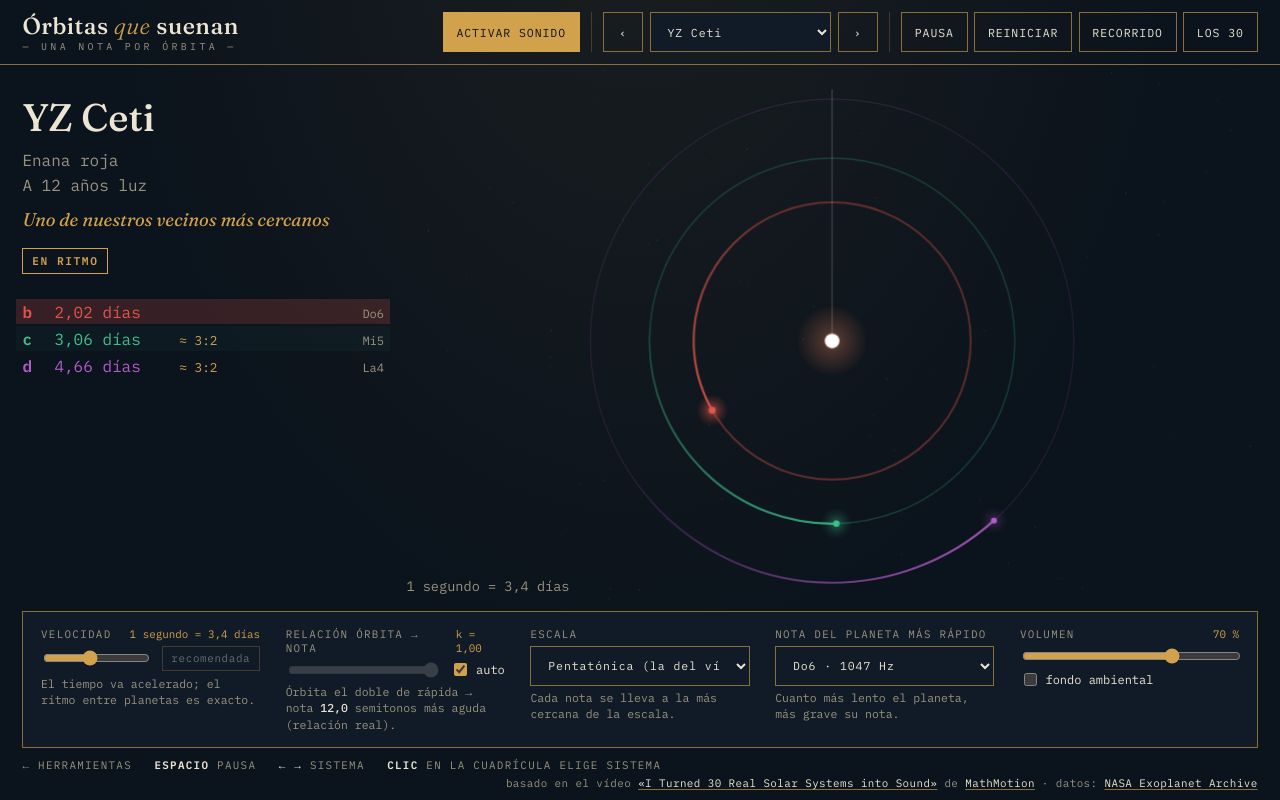
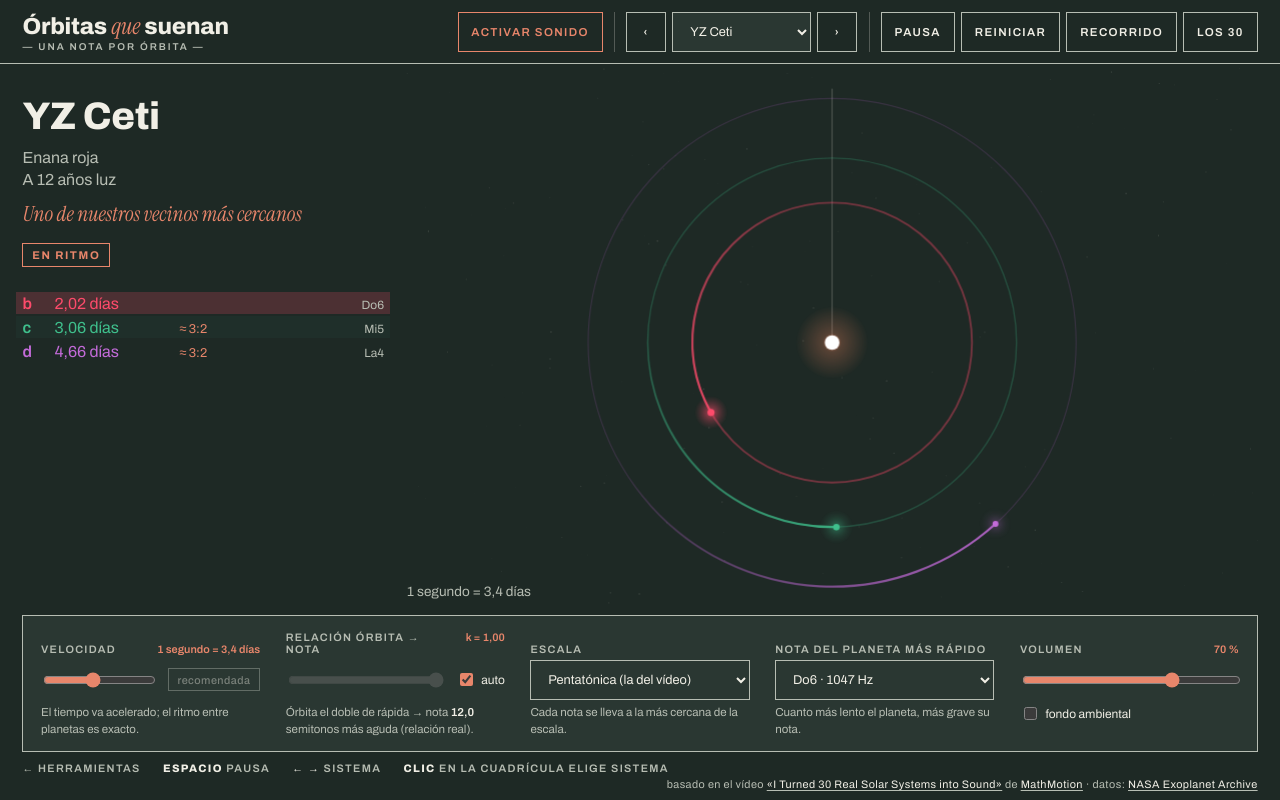
Before and after one commit to agustinamu/orbitas, a website built with Vite: page index.html in a window 1280 px wide. Built offline with nearby package versions, Linux system fonts and the light colour scheme.

Commit message:
Estilo pizarra cartográfica: tokens por rol, Archivo e Instrument Serif, acento coral; tres colores de planeta ajustados al nuevo fondo

```diff
--- a/index.html
+++ b/index.html
@@ -12,7 +12,7 @@
     <link rel="preconnect" href="https://fonts.googleapis.com" />
     <link rel="preconnect" href="https://fonts.gstatic.com" crossorigin />
     <link
-      href="https://fonts.googleapis.com/css2?family=Fraunces:ital,opsz,wght@0,9..144,300..700;1,9..144,300..700&family=IBM+Plex+Mono:wght@400;500;600&display=swap"
+      href="https://fonts.googleapis.com/css2?family=Archivo:wdth,wght@100..125,400..900&amp;family=Instrument+Serif:ital@1&amp;display=swap"
       rel="stylesheet"
     />
     <link rel="preload" href="data/systems.json" as="fetch" crossorigin />
--- a/src/render.ts
+++ b/src/render.ts
@@ -74,7 +74,7 @@ export class Renderer {
     g.clearRect(0, 0, w, h);
     for (const s of BG_STARS) {
       const tw = this.reduceMotion ? 0.6 : 0.45 + 0.35 * Math.sin(now / 1400 + s.phase);
-      g.fillStyle = `rgba(236,229,211,${(0.3 * s.size * tw).toFixed(3)})`;
+      g.fillStyle = `rgba(241,239,230,${(0.3 * s.size * tw).toFixed(3)})`; // --text
       g.fillRect(s.x * w, s.y * h, s.size, s.size);
     }
 
@@ -91,7 +91,9 @@ export class Renderer {
     const cw = w / cols;
     const ch = h / rows;
     const R = Math.min(cw, ch) * 0.36;
-    g.font = `500 ${Math.max(10, Math.min(12, cw / 11))}px 'IBM Plex Mono', monospace`;
+    // La familia de --sans. No hace falta esperar a document.fonts.ready: se repinta en
+    // cada fotograma y la cuadrícula no es la vista inicial, así que Archivo ya está cargada.
+    g.font = `500 ${Math.max(10, Math.min(12, cw / 11))}px Archivo, system-ui, sans-serif`;
     g.textAlign = 'center';
     systems.forEach((sys, i) => {
       const x0 = (i % cols) * cw;
@@ -100,7 +102,7 @@ export class Renderer {
       const cx = x0 + cw / 2;
       const cy = y0 + ch * 0.45;
       this.system(sys, cx, cy, R, mult, now, true);
-      g.fillStyle = 'rgba(154,147,127,0.95)'; // --paper-dim
+      g.fillStyle = 'rgba(183,189,179,0.95)'; // --text-dim
       g.fillText(sys.name, cx, cy + R + Math.min(16, ch * 0.12));
     });
   }
@@ -109,7 +111,7 @@ export class Renderer {
     const g = this.g;
 
     // Vertical: cada planeta suena al cruzarla.
-    g.strokeStyle = 'rgba(236,229,211,0.25)';
+    g.strokeStyle = 'rgba(241,239,230,0.25)'; // --line-soft
     g.lineWidth = 1;
     g.beginPath();
     g.moveTo(cx, cy);
--- a/src/style.css
+++ b/src/style.css
@@ -1,16 +1,19 @@
-/* ── Sala de cartografía: tinta nocturna, latón y papel ─────────────── */
-/* Paleta canónica del portal (docs/guia-estilo.md §2 en el repo ekain): mismos nombres y valores en todos los repos. */
+/* ── Pizarra cartográfica: pizarra verde, tiza y coral ─────────────── */
+/* Paleta canónica del portal (docs/guia-estilo.md §2 en el repo ekain): mismos nombres y valores en todos los repos.
+   Nombres por rol; contrastes WCAG medidos sobre --bg / --surface. */
 :root {
   color-scheme: dark;
-  --ink: #0b131c;
-  --ink-2: #101b27;
-  --brass: #d2a14c;
-  --brass-soft: #8a6f3d;
-  --paper: #ece5d3;
-  --paper-dim: #9a937f;
-  --bad: #d47d6a;
-  --display: 'Fraunces', 'Iowan Old Style', Georgia, serif;
-  --mono: 'IBM Plex Mono', 'Courier New', monospace;
+  --bg: #1e2925; /* fondo de página */
+  --surface: #2a3732; /* tarjetas, inputs, barras, paneles */
+  --text: #f1efe6; /* 13,0 / 10,8 */
+  --text-dim: #b7bdb3; /* 7,8 / 6,5 */
+  --line: #b7bdb3; /* bordes en reposo */
+  --line-soft: rgba(241, 239, 230, 0.25); /* separadores internos */
+  --accent: #e8866b; /* coral: 5,8 / 4,8; texto var(--bg) encima, 5,8 */
+  --accent-rgb: 232, 134, 107;
+  --bad: #ff9fb5; /* 7,8 / 6,4 */
+  --sans: 'Archivo', system-ui, sans-serif;
+  --serif: 'Instrument Serif', Georgia, serif; /* solo en itálica */
 }
 
 * {
@@ -26,13 +29,14 @@ body {
   height: 100%;
 }
 
+/* App: fondo liso (la cuadrícula de meridianos es solo de portada y hubs). */
 body {
   margin: 0;
   display: flex;
   flex-direction: column;
-  background: radial-gradient(ellipse at 50% -20%, rgba(210, 161, 76, 0.08), transparent 60%), var(--ink);
-  color: var(--paper);
-  font-family: var(--mono);
+  background: var(--bg);
+  color: var(--text);
+  font-family: var(--sans);
 }
 
 button,
@@ -43,8 +47,12 @@ input {
 }
 
 :focus-visible {
-  outline: 2px solid var(--brass);
+  outline: 2px solid var(--accent);
   outline-offset: -1px;
+}
+
+a:focus-visible {
+  outline-offset: 2px;
 }
 
 /* ── Cabecera ───────────────────────────────────────────────────────── */
@@ -54,30 +62,33 @@ input {
   flex-wrap: wrap;
   gap: 0.6rem 1.5rem;
   padding: 0.7rem 1.4rem;
-  border-bottom: 1px solid var(--brass-soft);
+  border-bottom: 1px solid var(--line);
 }
 
 .brand h1 {
   margin: 0;
   white-space: nowrap;
-  font-family: var(--display);
-  font-weight: 500;
+  font-weight: 800;
+  font-stretch: 118%;
   font-size: 1.45rem;
-  letter-spacing: 0.02em;
+  letter-spacing: -0.01em;
 }
 
 .brand .accent {
+  font-family: var(--serif);
   font-style: italic;
-  font-weight: 300;
-  color: var(--brass);
+  font-weight: 400;
+  color: var(--accent);
 }
 
 .brand .sub {
   display: block;
   font-size: 0.62rem;
-  letter-spacing: 0.34em;
+  font-weight: 600;
+  font-stretch: 112%;
+  letter-spacing: 0.2em;
   text-transform: uppercase;
-  color: var(--paper-dim);
+  color: var(--text-dim);
 }
 
 .controls {
@@ -91,7 +102,7 @@ input {
 .controls .sep {
   width: 1px;
   align-self: stretch;
-  background: rgba(210, 161, 76, 0.25);
+  background: var(--line-soft);
   margin-inline: 0.3rem;
 }
 
@@ -101,69 +112,70 @@ input {
   min-height: 2.5rem;
   padding: 0.45rem 0.8rem;
   background: transparent;
-  border: 1px solid var(--brass-soft);
+  border: 1.5px solid var(--line);
   font-size: 0.72rem;
-  letter-spacing: 0.08em;
   cursor: pointer;
   transition: border-color 0.15s, background 0.15s, color 0.15s;
 }
 
 #topbar button {
+  font-weight: 600;
+  font-stretch: 112%;
+  letter-spacing: 0.12em;
   text-transform: uppercase;
 }
 
+/* Los select muestran datos (nombres de sistema, notas): texto de cuerpo, sin rótulo. */
 #topbar select,
 #tuning select {
-  background: var(--ink-2);
+  background: var(--surface);
+  font-size: 0.8rem;
 }
 
 /* La lista desplegable nativa (GTK en Linux) se pinta en blanco aunque haya
    color-scheme: dark; con el color heredado del select quedaba texto claro sobre blanco. */
 option,
 optgroup {
-  background: var(--ink-2);
-  color: var(--paper);
+  background: var(--surface);
+  color: var(--text);
 }
 
 optgroup {
-  color: var(--brass);
+  color: var(--accent);
   font-style: normal;
 }
 
 #topbar button:hover,
 #topbar select:hover:not(:disabled),
 #tuning select:hover {
-  border-color: var(--brass);
-  background: rgba(210, 161, 76, 0.08);
+  border-color: var(--accent);
+  background: rgba(var(--accent-rgb), 0.08);
 }
 
+/* Acción destacada: el sonido (sin él la herramienta no hace su trabajo). Apagado va en
+   coral sin relleno; encendido, relleno como cualquier conmutador activo. Antes iba
+   relleno al estar apagado, y con el relleno como marca de «activo» se leía al revés. */
+#topbar button.accent {
+  border-color: var(--accent);
+  color: var(--accent);
+}
+
+#topbar button.accent:hover {
+  background: var(--accent);
+  color: var(--bg);
+}
+
+/* Después de .accent, a igual especificidad, para que el activo gane también en el sonido. */
 #topbar button[aria-pressed='true'] {
-  border-color: var(--brass);
-  color: var(--brass);
-  background: rgba(210, 161, 76, 0.15);
+  border-color: var(--accent);
+  color: var(--bg);
+  background: var(--accent);
 }
 
 #btn-prev,
 #btn-next {
   min-width: 2.5rem;
   font-size: 1rem;
-}
-
-/* Acción destacada: el sonido (sin él la herramienta no hace su trabajo). */
-#topbar button.accent {
-  border-color: var(--brass);
-  color: var(--brass);
-}
-
-#topbar button.accent:hover,
-#topbar button.accent[aria-pressed='false'] {
-  background: var(--brass);
-  color: var(--ink);
-}
-
-#topbar button.accent[aria-pressed='true'] {
-  background: transparent;
-  color: var(--brass);
 }
 
 /* ── Escenario: ficha a la izquierda, órbitas a la derecha (como el vídeo) ── */
@@ -186,10 +198,11 @@ optgroup {
 
 #info h2 {
   margin: 0 0 0.5rem;
-  font-family: var(--display);
-  font-weight: 500;
+  font-weight: 800;
+  font-stretch: 115%;
   font-size: clamp(1.9rem, 3vw, 2.6rem);
   line-height: 1.05;
+  letter-spacing: -0.01em;
   text-wrap: balance;
 }
 
@@ -197,16 +210,17 @@ optgroup {
 #info .dist {
   margin: 0;
   font-size: 1rem;
-  color: var(--paper-dim);
+  color: var(--text-dim);
 }
 
+/* Instrument Serif tiene el ojo más pequeño que Archivo: algo más de cuerpo para que pese igual. */
 #info .fact {
   margin: 0.5rem 0 0.2rem;
-  font-family: var(--display);
+  font-family: var(--serif);
   font-style: italic;
-  font-size: 1.15rem;
-  line-height: 1.3;
-  color: var(--brass);
+  font-size: 1.3rem;
+  line-height: 1.25;
+  color: var(--accent);
   text-wrap: balance;
 }
 
@@ -227,17 +241,18 @@ optgroup {
 
 .badge {
   padding: 0.3rem 0.55rem;
-  border: 1px solid var(--brass);
-  color: var(--brass);
+  border: 1.5px solid var(--accent);
+  color: var(--accent);
   font-size: 0.7rem;
-  font-weight: 600;
+  font-weight: 700;
+  font-stretch: 112%;
   letter-spacing: 0.14em;
   text-transform: uppercase;
 }
 
 .badge.dim {
-  border-color: var(--brass-soft);
-  color: var(--paper-dim);
+  border-color: var(--line);
+  color: var(--text-dim);
   cursor: help;
 }
 
@@ -278,13 +293,13 @@ optgroup {
 
 .planets .ratio {
   font-size: 0.8rem;
-  color: var(--brass);
+  color: var(--accent);
 }
 
 .planets .note {
   justify-self: end;
   font-size: 0.75rem;
-  color: var(--paper-dim);
+  color: var(--text-dim);
 }
 
 #sky {
@@ -309,7 +324,7 @@ optgroup {
   bottom: 0.4rem;
   margin: 0;
   font-size: 0.85rem;
-  color: var(--paper-dim);
+  color: var(--text-dim);
   font-variant-numeric: tabular-nums;
   pointer-events: none;
 }
@@ -320,7 +335,7 @@ optgroup {
   right: 0;
   bottom: 0;
   height: 2px;
-  background: var(--brass);
+  background: var(--accent);
   transform-origin: left;
   transform: scaleX(0);
 }
@@ -332,31 +347,42 @@ optgroup {
   gap: 0.8rem 1.6rem;
   margin: 0.6rem 1.4rem 0;
   padding: 0.9rem 1.1rem;
-  background: var(--ink-2);
-  border: 1px solid var(--brass-soft);
+  background: var(--surface);
+  border: 1.5px solid var(--line);
 }
 
+/* Cada campo son tres filas (rótulo, control, nota) compartidas con los de su misma fila:
+   con Archivo ancha los rótulos largos se parten en dos líneas y, sin subgrid, los
+   controles de al lado quedaban desalineados. */
 #tuning .field {
-  display: flex;
-  flex-direction: column;
-  gap: 0.3rem;
+  display: grid;
+  grid-row: span 3;
+  grid-template-rows: subgrid;
+  row-gap: 0.3rem;
   min-width: 0;
 }
 
 #tuning .field > label:first-child {
+  align-self: end;
   display: flex;
   justify-content: space-between;
   gap: 0.5rem;
   font-size: 0.68rem;
+  font-weight: 600;
+  font-stretch: 112%;
   letter-spacing: 0.12em;
   text-transform: uppercase;
-  color: var(--paper-dim);
+  color: var(--text-dim);
 }
 
+/* El valor es un dato, no parte del rótulo: sin ensanchar ni espaciar, y sin partirse
+   («k =» arriba y «1,00» abajo) cuando el rótulo ancho ocupa la línea. */
 #tuning output {
-  color: var(--brass);
+  color: var(--accent);
+  font-stretch: 100%;
   letter-spacing: 0;
   text-transform: none;
+  white-space: nowrap;
   font-variant-numeric: tabular-nums;
 }
 
@@ -364,12 +390,12 @@ optgroup {
   margin: 0;
   font-size: 0.72rem;
   line-height: 1.4;
-  color: var(--paper-dim);
+  color: var(--text-dim);
 }
 
 #tuning .hint b {
-  font-weight: 500;
-  color: var(--paper);
+  font-weight: 600;
+  color: var(--text);
 }
 
 #tuning .row {
@@ -387,21 +413,27 @@ optgroup {
   white-space: nowrap;
 }
 
+/* En la fila de notas (volumen), arriba como las notas vecinas y no centrada en la fila. */
+#tuning .field > .check {
+  align-self: start;
+}
+
 #tuning button.mini {
   padding: 0.3rem 0.55rem;
   background: transparent;
-  border: 1px solid var(--brass-soft);
+  border: 1.5px solid var(--line);
   font-size: 0.68rem;
-  letter-spacing: 0.06em;
+  font-weight: 500;
+  letter-spacing: 0.04em;
   white-space: nowrap;
   cursor: pointer;
   transition: border-color 0.15s, background 0.15s, color 0.15s;
 }
 
+/* El texto no pasa a coral: sobre el velo coral de --surface se queda en 4,3:1. */
 #tuning button.mini:hover:not(:disabled) {
-  border-color: var(--brass);
-  background: rgba(210, 161, 76, 0.08);
-  color: var(--brass);
+  border-color: var(--accent);
+  background: rgba(var(--accent-rgb), 0.08);
 }
 
 #tuning button.mini:disabled {
@@ -411,7 +443,7 @@ optgroup {
 
 #tuning input[type='range'] {
   width: 100%;
-  accent-color: var(--brass);
+  accent-color: var(--accent);
 }
 
 #tuning input[type='range']:disabled {
@@ -419,7 +451,7 @@ optgroup {
 }
 
 #tuning input[type='checkbox'] {
-  accent-color: var(--brass);
+  accent-color: var(--accent);
 }
 
 /* ── Barra de estado ───────────────────────────────────────────────── */
@@ -429,44 +461,49 @@ optgroup {
   gap: 0.3rem 1.4rem;
   padding: 0.6rem 1.4rem;
   font-size: 0.68rem;
+  font-weight: 600;
+  font-stretch: 112%;
   letter-spacing: 0.12em;
   text-transform: uppercase;
-  color: var(--paper-dim);
+  color: var(--text-dim);
 }
 
 #statusbar b {
-  font-weight: 600;
-  color: var(--paper);
+  font-weight: 800;
+  color: var(--text);
 }
 
 #statusbar .back {
-  color: var(--paper-dim);
+  color: var(--text-dim);
   text-decoration: none;
 }
 
 #statusbar .back:hover,
 #statusbar .back:focus-visible {
-  color: var(--brass);
+  color: var(--accent);
 }
 
+/* Los créditos son frase, no rótulo: cuerpo normal. */
 #statusbar .credit {
   margin-left: auto;
+  font-weight: 400;
+  font-stretch: 100%;
   text-transform: none;
   letter-spacing: 0.04em;
 }
 
 #statusbar .credit a {
-  color: var(--paper);
+  color: var(--text);
   text-decoration: underline;
-  text-decoration-color: var(--brass-soft);
+  text-decoration-color: var(--line);
   text-underline-offset: 0.2em;
   transition: color 0.15s, text-decoration-color 0.15s;
 }
 
 #statusbar .credit a:hover,
 #statusbar .credit a:focus-visible {
-  color: var(--brass);
-  text-decoration-color: var(--brass);
+  color: var(--accent);
+  text-decoration-color: var(--accent);
 }
 
 /* ── Móvil: todo en columna y la página hace scroll ───────────────── */
--- a/src/systems.ts
+++ b/src/systems.ts
@@ -45,7 +45,12 @@ export interface System extends Omit<SystemData, 'planets'> {
 }
 
 // Colores locales de los planetas (como los de mapa en flagmaps: no son paleta del portal).
-const COLORS = ['#e0564a', '#3fbf8c', '#b25cc9', '#e3b14a', '#5a9be6', '#ef86b4', '#9cc94f', '#f08c42'];
+// También son color de texto en la lista del panel: todos ≥ 4,5:1 sobre --bg (#1e2925).
+// Con la pizarra se cambiaron tres: el rojo #e0564a y el naranja #f08c42 casi eran el
+// coral de --accent (ΔE2000 12) y el rojo y el púrpura #b25cc9 bajaban de 4,5:1. El rojo
+// pasa a carmín (ΔE 16,5 del coral), el púrpura solo se aclara y el naranja, sin hueco
+// entre coral y oro, pasa a cian (el tono que faltaba).
+const COLORS = ['#fd4b6b', '#3fbf8c', '#c36bd9', '#e3b14a', '#5a9be6', '#ef86b4', '#9cc94f', '#3fc8dc'];
 
 // Resonancias que se marcan «≈ p:q». Con 2 % de tolerancia salen las mismas marcas
 // que en el vídeo: YZ Ceti (1,5 % de 3:2) sí, Gliese 581 (2,3 % de 5:3) no.
```
